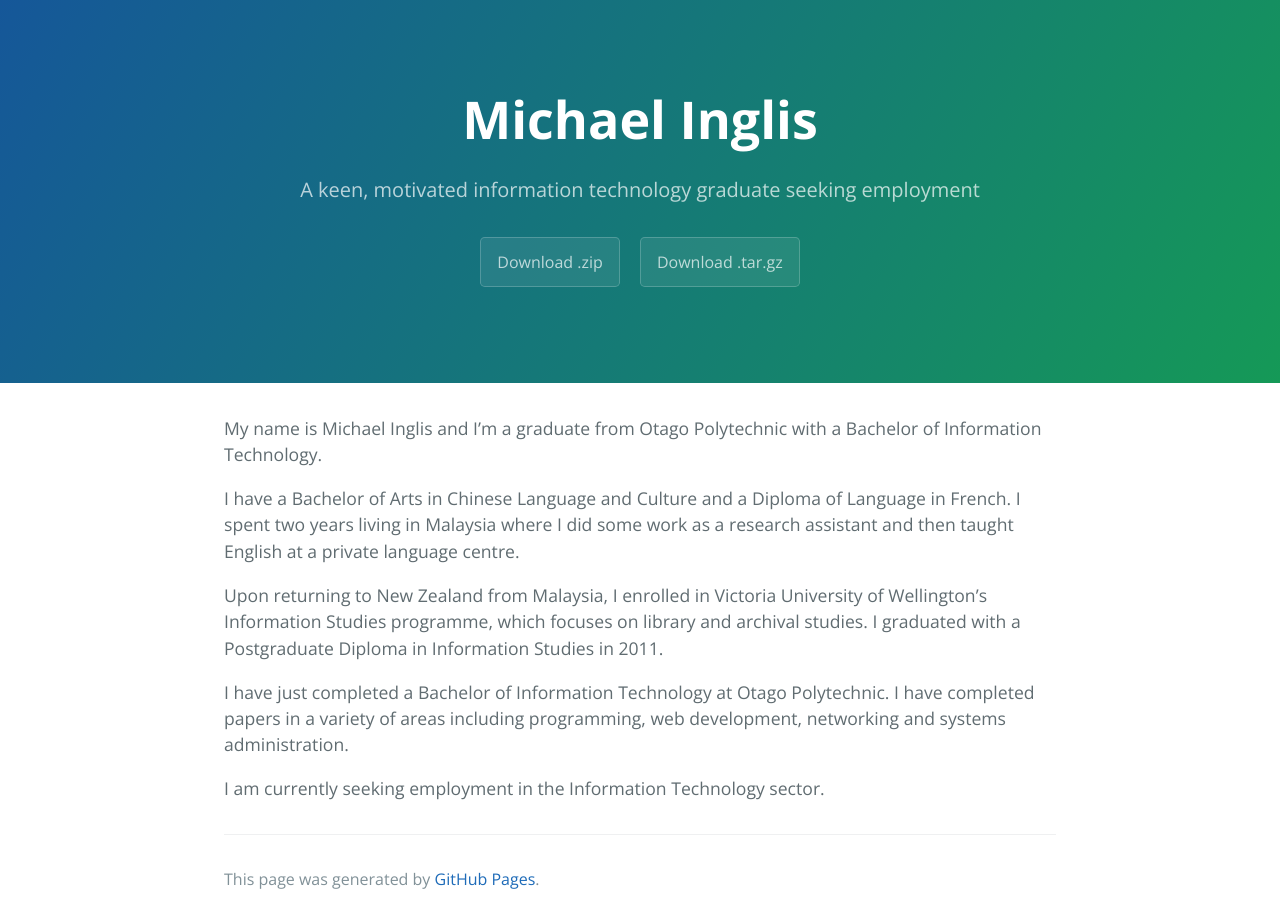
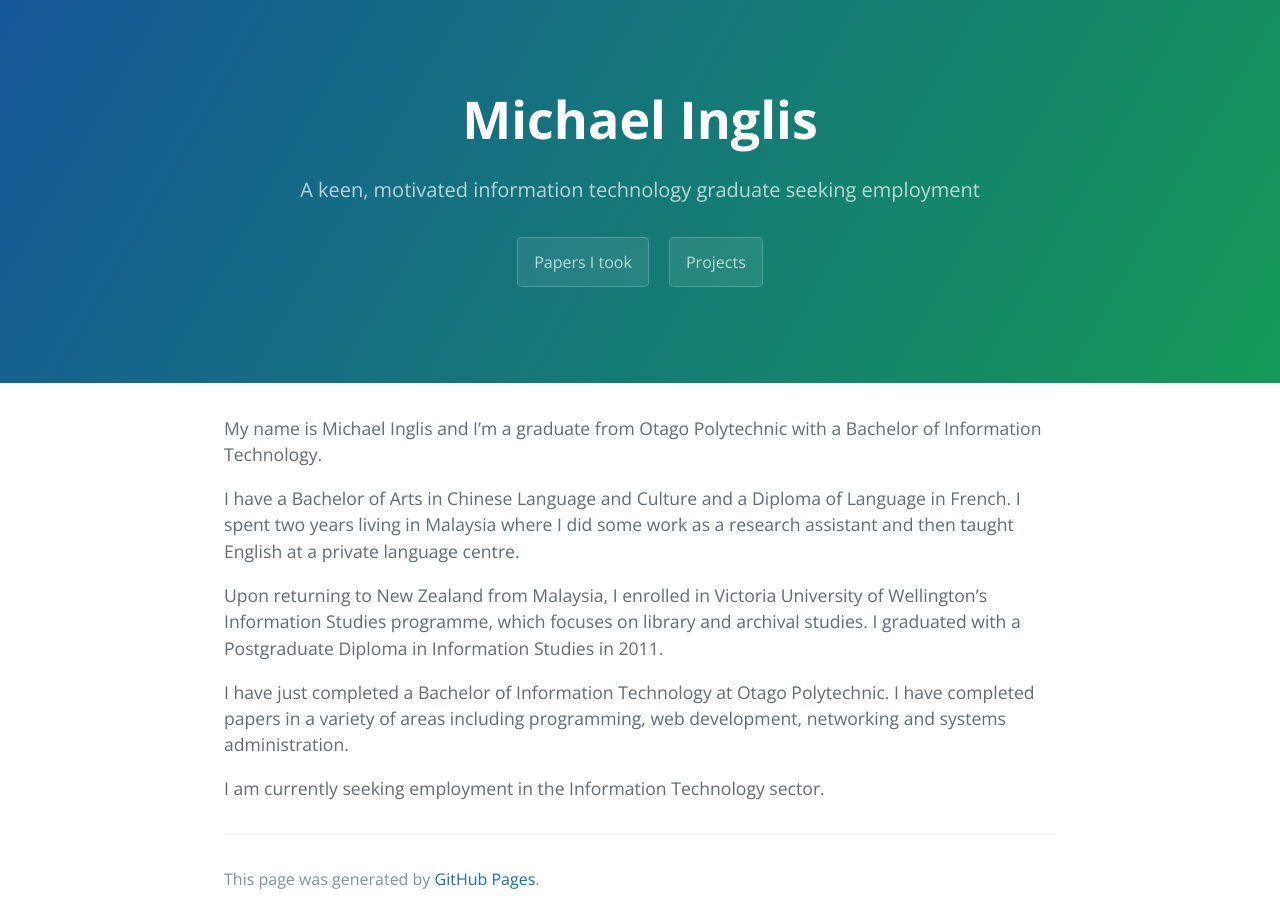
Before and after one commit to MichaelNZ85/MichaelNZ85.github.io, a Jekyll site: the page built from index.md, in a window 1280 px wide. Built offline with Jekyll 4.4.1, drawn with Linux system fonts in a browser that asks for light colours.

Commit message:
edited links

```diff
--- a/_layouts/default.html
+++ b/_layouts/default.html
@@ -13,13 +13,10 @@
     <section class="page-header">
       <h1 class="project-name">{{ site.title | default: site.github.repository_name }}</h1>
       <h2 class="project-tagline">{{ site.description | default: site.github.project_tagline }}</h2>
-      {% if site.github.is_project_page %}
-        <a href="{{ site.github.repository_url }}" class="btn">View on GitHub</a>
-      {% endif %}
-      {% if site.show_downloads %}
-        <a href="{{ site.github.zip_url }}" class="btn">Download .zip</a>
-        <a href="{{ site.github.tar_url }}" class="btn">Download .tar.gz</a>
-      {% endif %}
+
+        <a href="papers.md" class="btn">Papers I took</a>
+      <a href="projects.md" class="btn">Projects</a>
+
     </section>
 
     <section class="main-content">
```
